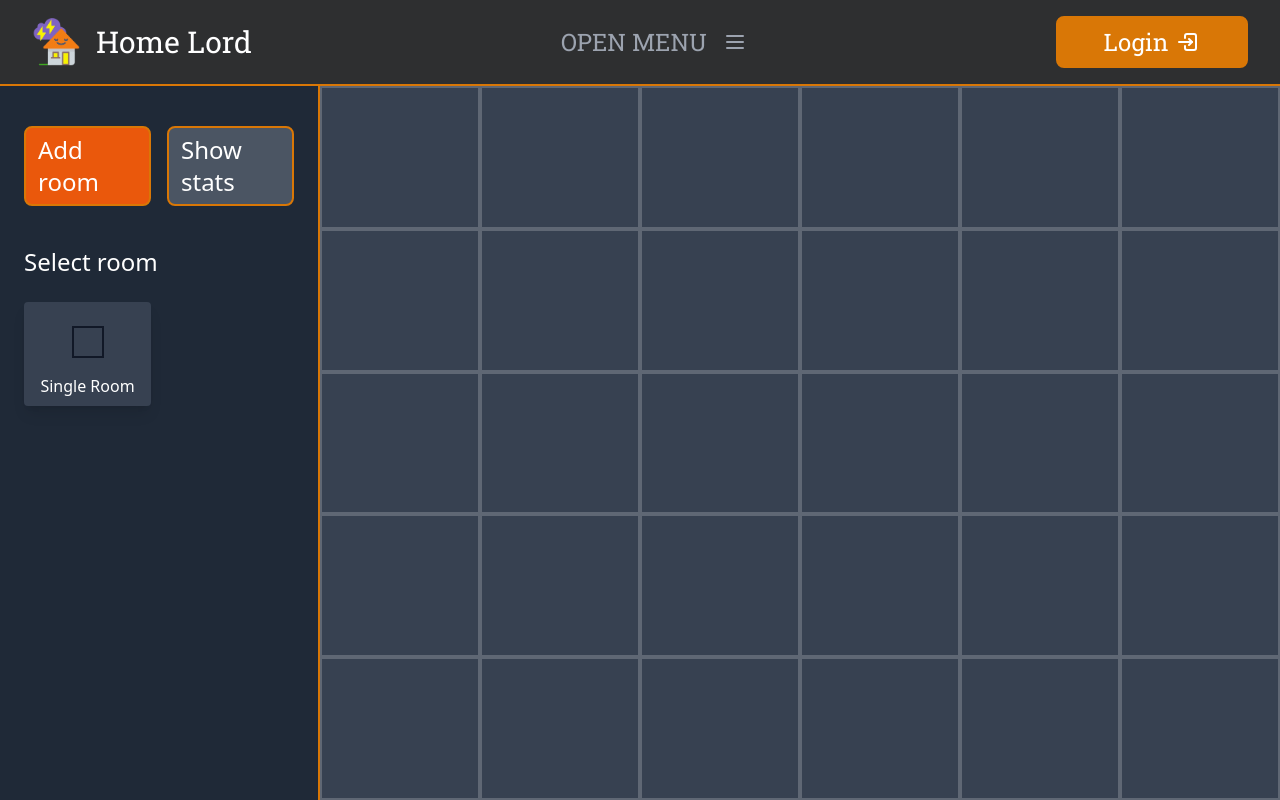
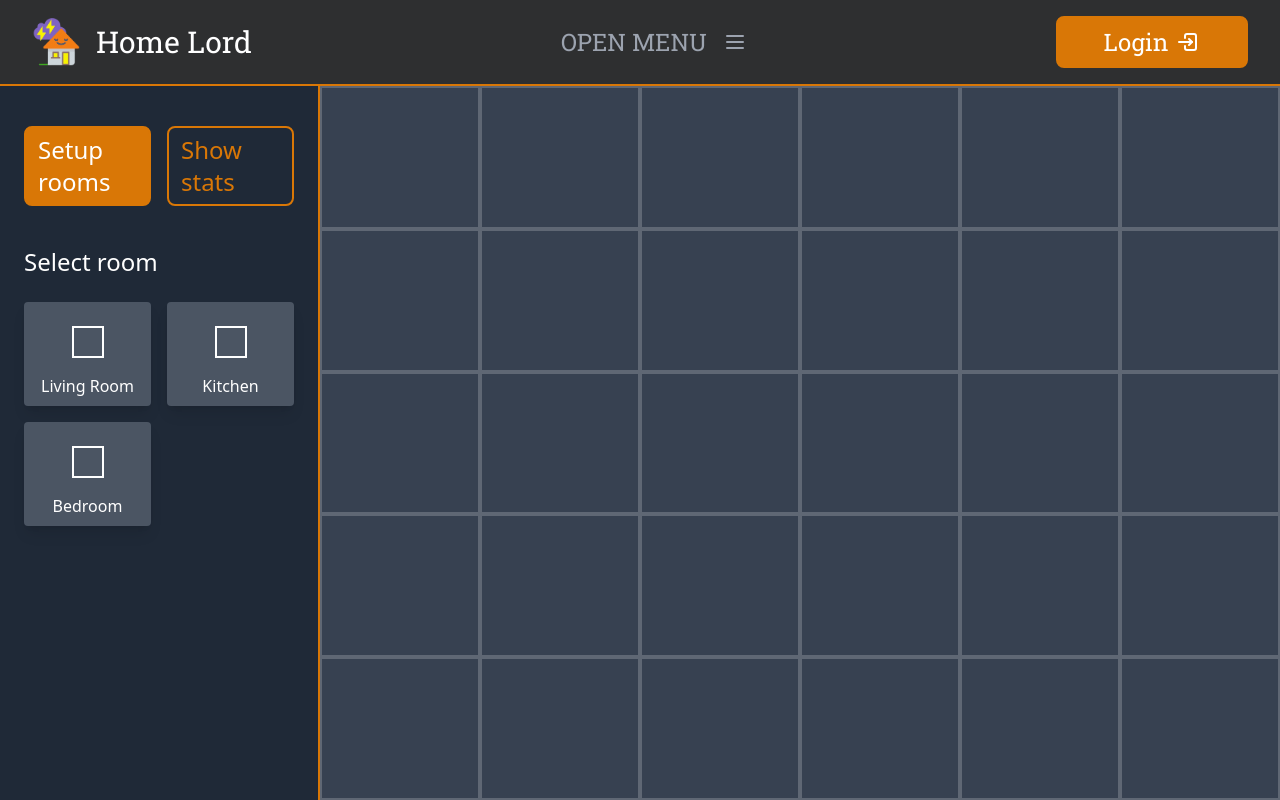
Before and after one commit to localhost-2137/frontend-coding-night-23, a React (Vite) app: page /home-scheme/room in a window 1280 px wide. Built offline with nearby package versions, Linux system fonts and the light colour scheme.

Commit message:
add state for selected room

```diff
--- a/src/Atoms.ts
+++ b/src/Atoms.ts
@@ -1,6 +1,8 @@
 import { atom } from "jotai";
 import getUserObject from "./lib/getUser";
+import {SelectedRoom} from "./lib/interfaces.ts";
 
 const userAtom = atom(getUserObject());
+const selectedRoomAtom = atom<SelectedRoom| null>(null);
 
-export { userAtom };
+export { userAtom, selectedRoomAtom };
--- a/src/Pages/HomeScheme/Components/RoomBox.tsx
+++ b/src/Pages/HomeScheme/Components/RoomBox.tsx
@@ -1,13 +1,14 @@
 interface RoomBoxProps {
     title: string;
+    onClick?: () => void;
 }
 
-export default function RoomBox({title}: RoomBoxProps) {
+export default function RoomBox({title, onClick}: RoomBoxProps) {
 
     return (
-        <div className="flex flex-col items-center bg-gray-700 py-2 rounded shadow-lg hover:cursor-pointer">
+        <div onClick={onClick} className="flex flex-col items-center bg-gray-600 py-2 rounded shadow-lg hover:cursor-pointer">
             <div className="p-4 w-full">
-                <div className=" mx-auto border-2 border-gray-900 w-8 h-8"></div>
+                <div className=" mx-auto border-2 border-white w-8 h-8"></div>
             </div>
             <p className="text-white">{title}</p>
         </div>
--- a/src/Pages/HomeScheme/Components/Sidebars/AddRoomSidebar.tsx
+++ b/src/Pages/HomeScheme/Components/Sidebars/AddRoomSidebar.tsx
@@ -1,26 +1,50 @@
 import RoomBox from "../RoomBox.tsx";
-import {Link, useLocation} from "react-router-dom";
+import {useLocation} from "react-router-dom";
 import Button from "../../../../Components/Button.tsx";
+import {SelectedRoom} from "../../../../lib/interfaces.ts";
+import {selectedRoomAtom} from "../../../../Atoms.ts";
+import {useAtom} from "jotai";
+
+// DUMMY DATA
+let rooms: SelectedRoom[] = [
+    {
+        id: 1,
+        title: "Living Room",
+    },
+    {
+        id: 2,
+        title: "Kitchen",
+    },
+    {
+        id: 3,
+        title: "Bedroom",
+    },
+]
 
 export default function AddRoomSidebar() {
 
     const location = useLocation()
+    const [, setSelectedRoom] = useAtom(selectedRoomAtom)
 
     return (
         <div className="w-[25%] bg-gray-800 h-full px-6 py-4 border-r-2 border-r-amber-600">
             <div className="w-full flex gap-4 justify-center items-center py-6">
                 <Button
-                    type={"default"} isLink={true}
-                    className={`bg-gray-600 px-3 py-1.5 rounded ${location.pathname === "/home-scheme/room" ? "bg-orange-600" : ""}`}
-                    to="/home-scheme/room">Add room</Button>
+                    type={location.pathname === "/home-scheme/room" ? "default" : "alt"} isLink={true}
+                    className={`px-3 py-1.5 rounded`}
+                    to="/home-scheme/room">Setup rooms</Button>
                 <Button
-                    type={"default"} isLink={true}
-                    className={`bg-gray-600 px-3 py-1.5 rounded ${location.pathname === "/home-scheme/stats" ? "bg-orange-600" : ""}`}
+                    type={location.pathname === "/home-scheme/stats" ? "default" : "alt"} isLink={true}
+                    className={`px-3 py-1.5 rounded`}
                     to="/home-scheme/stats">Show stats</Button>
             </div>
             <h2 className="text-2xl pt-4">Select room</h2>
             <div className="grid grid-cols-2 gap-4 py-6">
-                <RoomBox title="Single Room"/>
+                {rooms.map((room) => (
+                    <RoomBox key={room.id} title={room.title} onClick={() => {
+                        setSelectedRoom(room)
+                    }}/>
+                ))}
             </div>
         </div>
     )
--- a/src/Pages/HomeScheme/Components/Sidebars/LiveStatsSidebar.tsx
+++ b/src/Pages/HomeScheme/Components/Sidebars/LiveStatsSidebar.tsx
@@ -1,4 +1,4 @@
-import {Link, useLocation} from "react-router-dom";
+import {useLocation} from "react-router-dom";
 import Button from "../../../../Components/Button.tsx";
 
 export default function LiveStatsSidebar() {
@@ -9,12 +9,12 @@ export default function LiveStatsSidebar() {
         <div className="w-[25%] bg-gray-800 h-full px-6 py-4 text-white border-r-2 border-r-amber-600">
             <div className="w-full flex gap-4 justify-center items-center py-6">
                 <Button
-                    type={"default"} isLink={true}
-                    className={`bg-gray-600 px-3 py-1.5 rounded ${location.pathname === "/home-scheme/room" ? "bg-orange-600" : ""}`}
-                    to="/home-scheme/room">Add room</Button>
+                    type={location.pathname === "/home-scheme/room" ? "default" : "alt"} isLink={true}
+                    className={`px-3 py-1.5 rounded`}
+                    to="/home-scheme/room">Setup rooms</Button>
                 <Button
-                    type={"default"} isLink={true}
-                    className={`bg-gray-600 px-3 py-1.5 rounded ${location.pathname === "/home-scheme/stats" ? "bg-orange-600" : ""}`}
+                    type={location.pathname === "/home-scheme/stats" ? "default" : "alt"} isLink={true}
+                    className={`px-3 py-1.5 rounded`}
                     to="/home-scheme/stats">Show stats</Button>
             </div>
             <h2 className="text-2xl pt-4">Live statistics</h2>
--- a/src/Pages/HomeScheme/HomeScheme.tsx
+++ b/src/Pages/HomeScheme/HomeScheme.tsx
@@ -3,27 +3,17 @@ import {motion, useIsPresent} from "framer-motion";
 import GridSquare from "./Components/GridSquare.tsx";
 import GridRoom from "./Components/GridRoom.tsx";
 import {Outlet} from "react-router-dom";
+import {Square} from "../../lib/interfaces.ts";
+import {selectedRoomAtom} from "../../Atoms.ts";
+import {useAtom} from "jotai";
 
-interface SelectedRoom {
-    id: number;
-    title: string;
-}
-
-interface Square {
-    id: number;
-    posX: number;
-    posY: number;
-    room: SelectedRoom | null;
-}
 
 export default function HomeScheme() {
 
     const isPresent = useIsPresent();
+    const [selectedRoom,] = useAtom(selectedRoomAtom)
 
-    let selectedRoom: SelectedRoom = {
-        id: 1,
-        title: "Single Room",
-    }
+    console.log(selectedRoom)
 
     const staticSquares: Square[] = []
     for (let i = 0; i < 30; i++) {
@@ -45,12 +35,16 @@ export default function HomeScheme() {
                     return (
                         square.room ? <GridRoom key={square.room.id} id={square.room.id} title={square.room.title}/> :
                             <GridSquare key={square.id} posX={square.posX} posY={square.posY} onClick={() => {
+                                if (selectedRoom) {
                                     setSquares(prevState => {
                                         const newSquares = [...prevState]
                                         const index = square.posX + square.posY * 10
                                         newSquares[index].room = selectedRoom
                                         return newSquares
                                     })
+                                } else {
+                                    console.error("No room selected")
+                                }
                             }}/>
                     )
                 })}
--- /dev/null
+++ b/src/lib/interfaces.ts
@@ -0,0 +1,11 @@
+export interface SelectedRoom {
+    id: number;
+    title: string;
+}
+
+export interface Square {
+    id: number;
+    posX: number;
+    posY: number;
+    room: SelectedRoom | null;
+}
```
Lines whose indentation alone changed are shown as unchanged.
